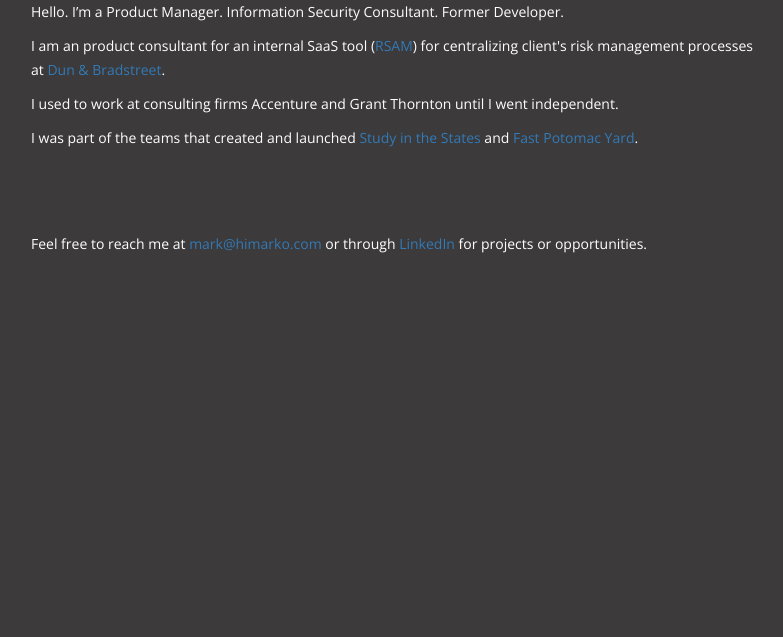
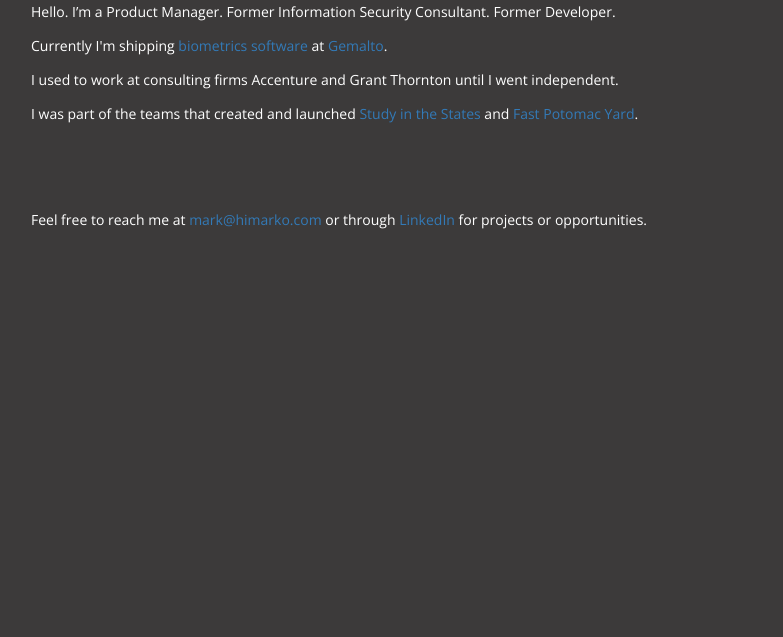
Before and after one commit to mkmark0/himarko, a plain HTML site: page index.html in a window 1280 px wide. Shown: the part 163-800 px from the top of the page, without its empty margins (54-837 px from the left). Drawn offline with nearby package versions, Linux system fonts and the light colour scheme.

Commit message:
Add files via upload

```diff
--- a/index.html
+++ b/index.html
@@ -50,8 +50,8 @@
     <div class="container">
         <div class="col-sm-8">
             <h2>Mark Sythammavong</h2>
-            <p>Hello. I’m a Product Manager. Information Security Consultant. Former Developer.</p>
-            <p>I am an product consultant for an internal SaaS tool (<a href="http://www.rsam.com">RSAM</a>) for centralizing client's risk management processes at <a href="http://www.dnb.com/">Dun & Bradstreet</a>. </p>
+            <p>Hello. I’m a Product Manager. Former Information Security Consultant. Former Developer.</p>
+            <p>Currently I'm shipping <a href="https://www.gemalto.com/govt/biometrics/biometric-software">biometrics software</a> at <a href="http://www.gemalto.com/">Gemalto</a>. </p>
             <p>I used to work at consulting firms Accenture and Grant Thornton until I went independent.</p>
             <p>I was part of the teams that created and launched <a href="https://studyinthestates.dhs.gov/">Study in the States</a> and <a href="http://fastpotomacyard.com">Fast Potomac Yard</a>.</p>
             <br>
```
